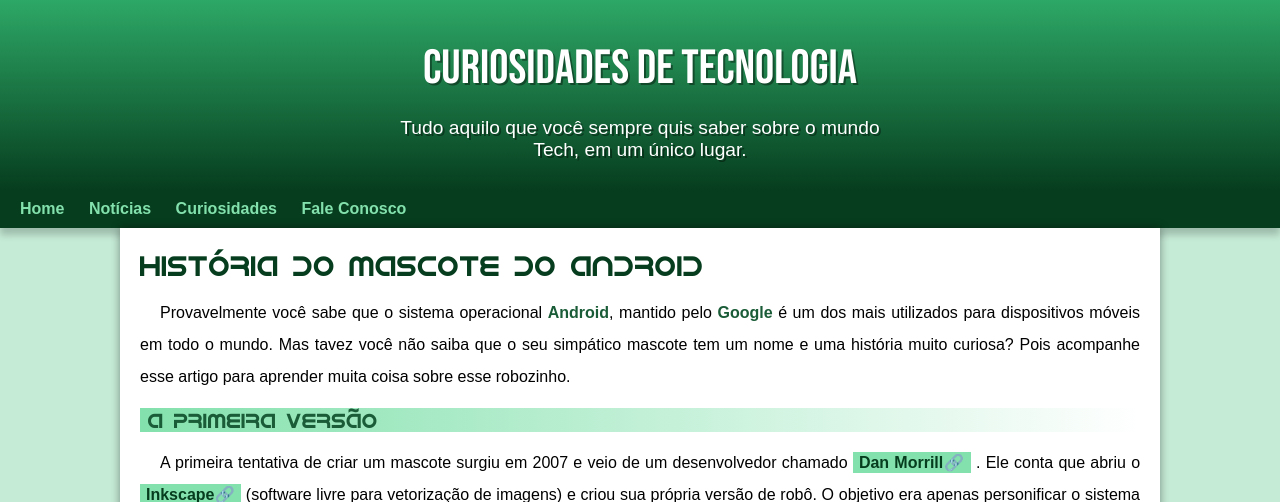
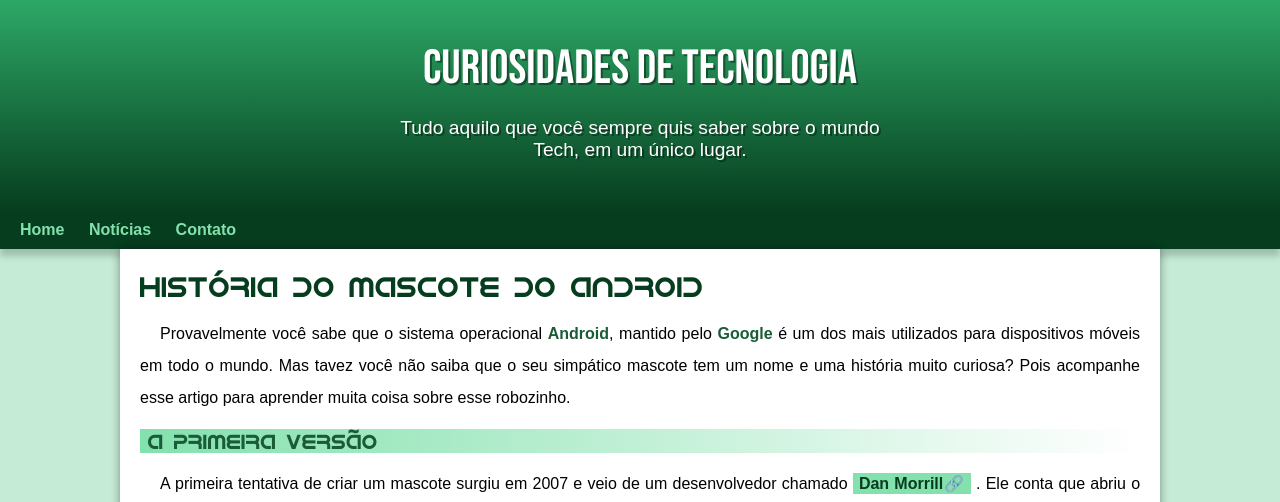
Before and after one commit to PedroFolsterSanches/html5-css3, a PHP site: page /android.html in a window 1280 px wide. Shown: the top 502 px of the page. Run offline with PHP 8.4, Linux system fonts and the light colour scheme; some web fonts are replaced.

Commit message:
atualização 0.1

```diff
--- a/desafios/modulo-2/des010-gustavo/android.html
+++ b/desafios/modulo-2/des010-gustavo/android.html
@@ -16,8 +16,7 @@
     <nav>
         <a href="#">Home</a>
         <a href="#">Notícias</a>
-        <a href="#">Curiosidades</a>
-        <a href="#">Fale Conosco</a>
+        <a href="#">Contato</a>
     </nav>
 
     <main>
--- a/desafios/modulo-2/des010-gustavo/style.css
+++ b/desafios/modulo-2/des010-gustavo/style.css
@@ -83,7 +83,7 @@ header > p {
     padding-right: 10px;
     padding-left: 10px;
     text-shadow: 2px 2px 0px rgba(0, 0, 0, 0.391);
-    margin-bottom: 20px;
+    padding-bottom: 50px;
 }
 
 /* Menu -------------------------------------------------- */
```
